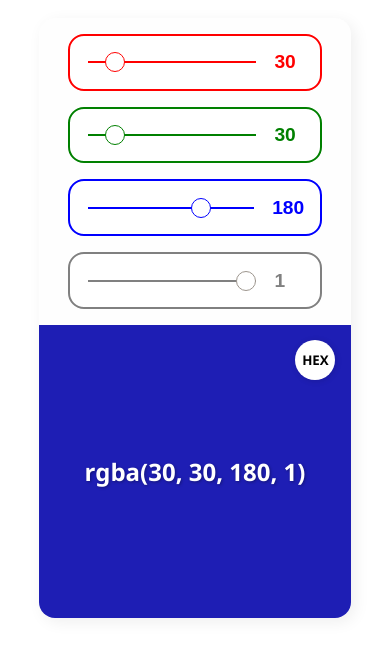
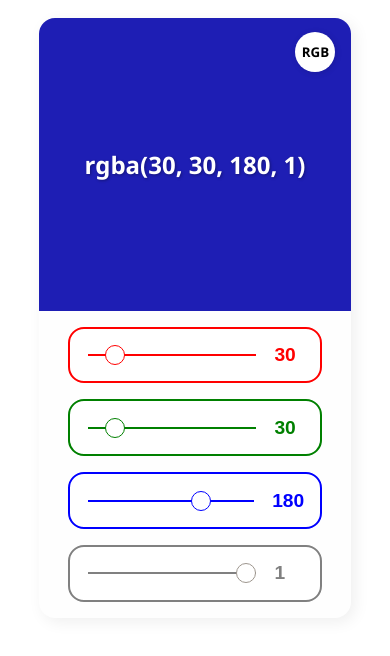
Before and after one commit to EmekaOrji/color-playground, a plain HTML site: page index.html in a window 390 px wide. Shown: the part 66-722 px from the top of the page. Drawn offline with Linux system fonts and the light colour scheme.

Commit message:
chore: changed button text, moved the slides to bottom on mobile

```diff
--- a/index.css
+++ b/index.css
@@ -172,10 +172,14 @@ h1 {
     flex-direction: column;
   }
   .slides-container {
+    order: 2;
     padding-top: 1em;
     padding-bottom: 1em;
   }
   .slide {
     height: 3.3em;
   }
+  #colorDisplay {
+    order: 1;
+  }
 }
--- a/index.js
+++ b/index.js
@@ -15,7 +15,7 @@ toggleButton.addEventListener("click", () => {
 
 function setColor() {
   if (isRGB === true) {
-    toggleButton.textContent = "HEX";
+    toggleButton.textContent = "RGB";
     red = inputs[0].value;
     green = inputs[1].value;
     blue = inputs[2].value;
@@ -24,7 +24,7 @@ function setColor() {
     document.getElementById("rgbDisplay").textContent = `rgba(${red}, ${green}, ${blue}, ${alpha})`;
     document.getElementById("colorDisplay").style.backgroundColor = `rgba(${red}, ${green}, ${blue}, ${alpha})`;
   } else {
-    toggleButton.textContent = "RGB";
+    toggleButton.textContent = "HEX";
     red = parseInt(inputs[0].value).toString(16);
     green = parseInt(inputs[1].value).toString(16);
     blue = parseInt(inputs[2].value).toString(16);
```
